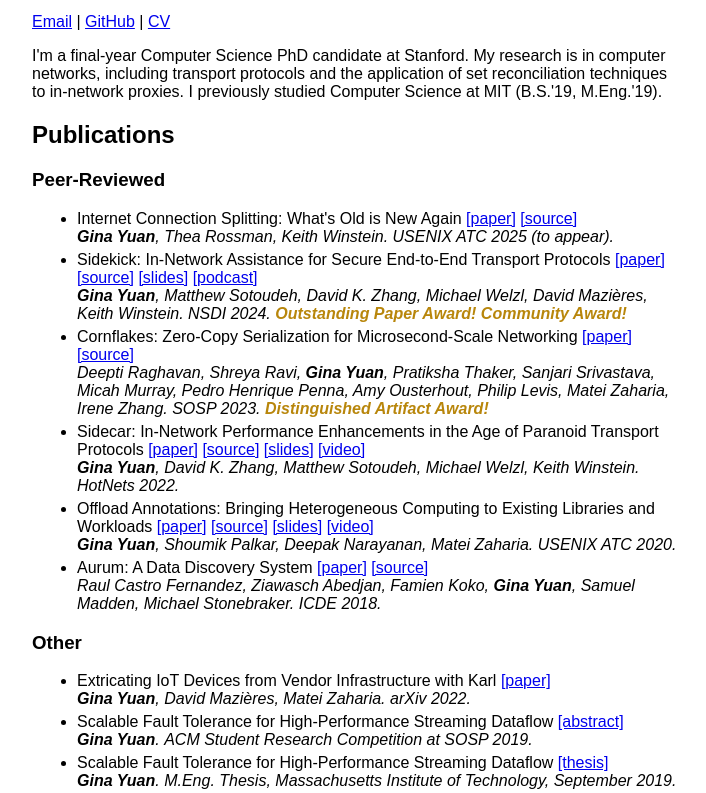
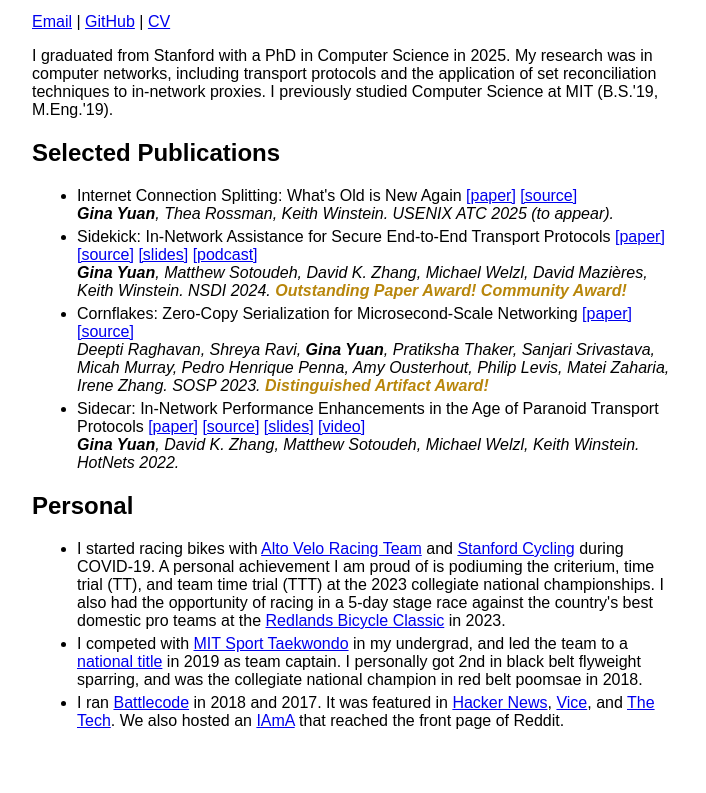
Before and after one commit to ygina/ygina.github.io, a plain HTML site: page index.html in a window 1280 px wide. Shown: the part 199-992 px from the top of the page, without its empty margins (16-722 px from the left). After the commit the page ends 945 px from the top, so only its background shows below. Drawn offline with Linux system fonts and the light colour scheme.

Commit message:
Post-graduation update

```diff
--- a/index.html
+++ b/index.html
@@ -16,9 +16,9 @@
       <a href="static/cv_yuan.pdf">CV</a>
     </p>
     <p>
-      I'm a final-year Computer Science PhD candidate at Stanford.
-      My research is in computer networks, including transport protocols and the
-      application of set reconciliation techniques to in-network proxies.
+      I graduated from Stanford with a PhD in Computer Science in 2025.
+      My research was in computer networks, including transport protocols and
+      the application of set reconciliation techniques to in-network proxies.
       <!-- advised by
       <a href="https://cs.stanford.edu/~keithw/">Keith Winstein</a>,
       <a href="https://www.scs.stanford.edu/~dm/">David Mazières</a>, and
@@ -32,8 +32,8 @@
       to any encrypted protocol, such as QUIC, without protocol ossification.
     </p>-->
 
-    <h2>Publications</h2>
-    <h3>Peer-Reviewed</h3>
+    <h2>Selected Publications</h2>
+    <!--<h3>Peer-Reviewed</h3>-->
       <ul>
         <li>
           Internet Connection Splitting: What's Old is New Again
@@ -71,7 +71,7 @@
           <i><b>Gina Yuan</b>, David K. Zhang, Matthew Sotoudeh, Michael Welzl, Keith Winstein.</i>
           <i>HotNets 2022.</i>
         </li>
-        <li>
+        <!--<li>
           Offload Annotations: Bringing Heterogeneous Computing to Existing Libraries and Workloads
           <a href="https://www.usenix.org/conference/atc20/presentation/yuan">[paper]</a>
           <a href="https://github.com/stanford-futuredata/offload-annotations">[source]</a>
@@ -88,9 +88,10 @@
           <br>
           <i>Raul Castro Fernandez, Ziawasch Abedjan, Famien Koko, <b>Gina Yuan</b>, Samuel Madden, Michael Stonebraker.</i>
           <i>ICDE 2018.</i>
-        </li>
+        </li>-->
       </ul>
 
+      <!--
       <h3>Other</h3>
       <ul>
         <li>
@@ -114,7 +115,7 @@
           <i><b>Gina Yuan</b>.</i>
           <i>M.Eng. Thesis, Massachusetts Institute of Technology, September 2019.</i>
         </li>
-      </ul>
+      </ul>-->
 
       <h2>Personal</h2>
       <ul>
```
